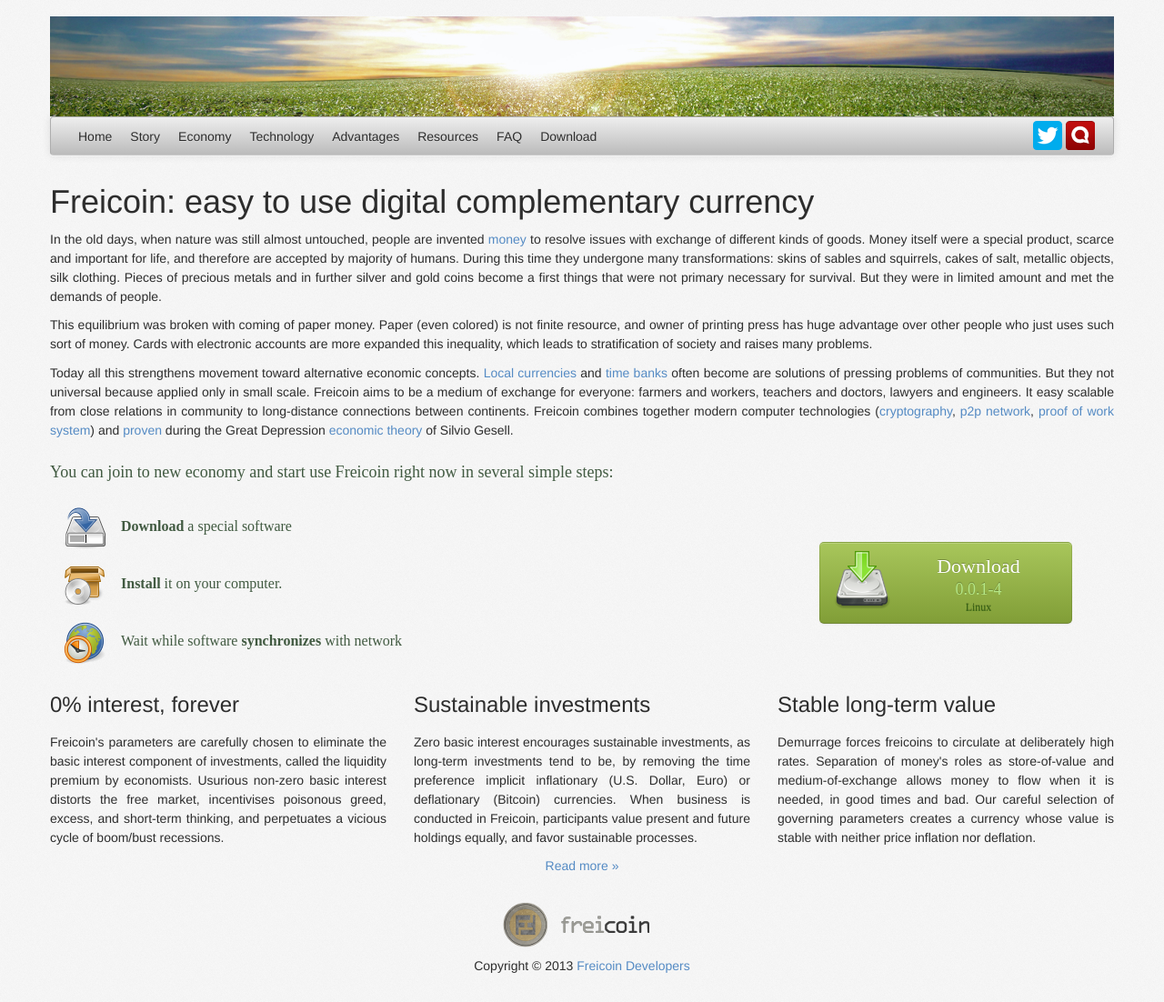
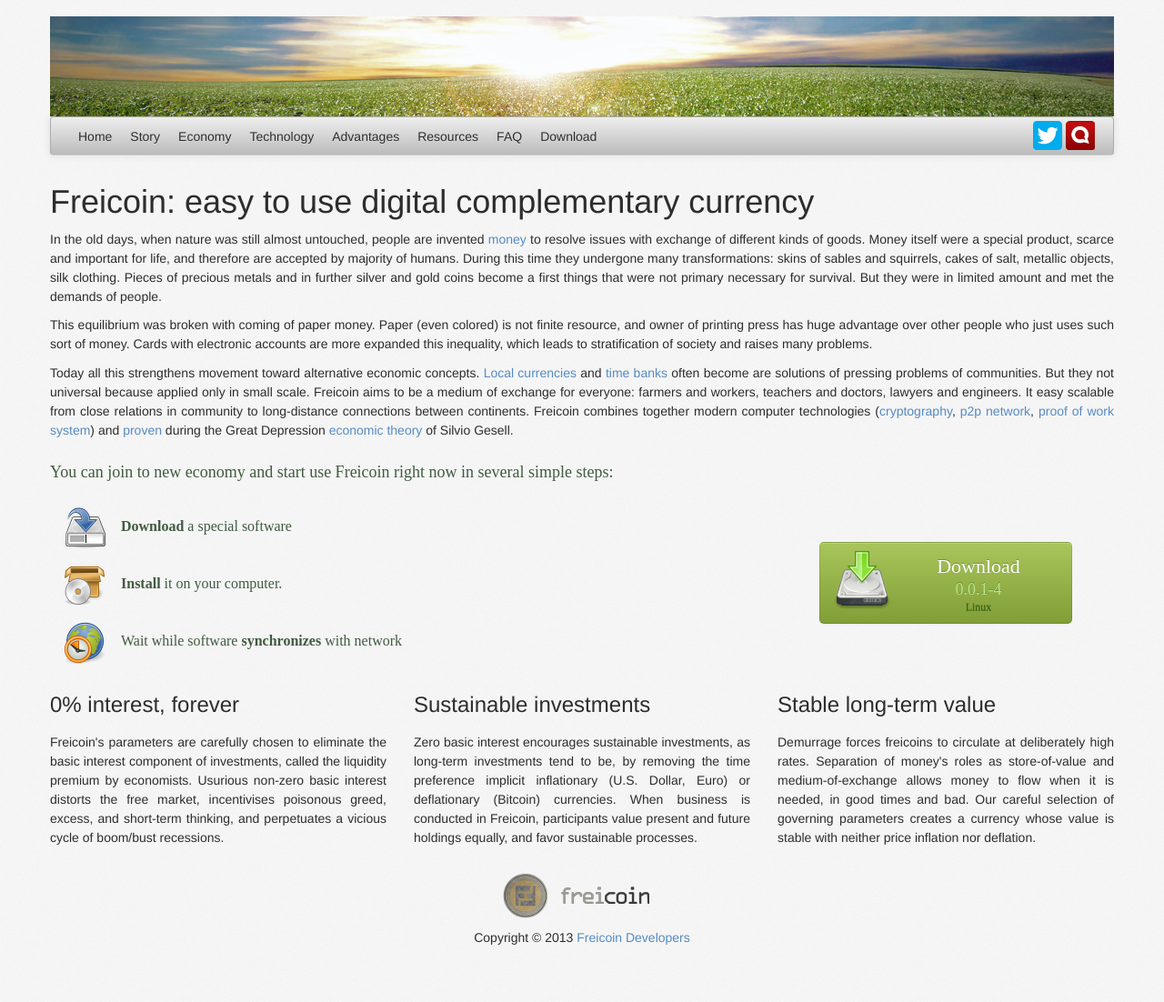
Before and after one commit to freicoin/freico.in, a Jekyll site: the page built from index.md, in a window 1280 px wide. Shown: the whole page at 91% size. Built offline with Jekyll 4.4.1, drawn with Linux system fonts in a browser that asks for light colours; nearby versions of some CDN libraries; some web fonts are replaced; comment, search, counter and statistics services are not loaded; after the commit the page ends 1070 px from its top, so only the background shows below that.

Commit message:
Removed 'Read more' link on main page
This page already available via menu

```diff
--- a/index.md
+++ b/index.md
@@ -55,8 +55,3 @@
     <p>Demurrage forces freicoins to circulate at deliberately high rates. Separation of money's roles as store-of-value and medium-of-exchange allows money to flow when it is needed, in good times and bad. Our careful selection of governing parameters creates a currency whose value is stable with neither price inflation nor deflation.</p>
   </div>
 </div>
-<div class="row">
-  <div class="span12">
-    <p style="text-align:center;"><a href="/story/">Read more »</a></p>
-  </div>
-</div>
```
